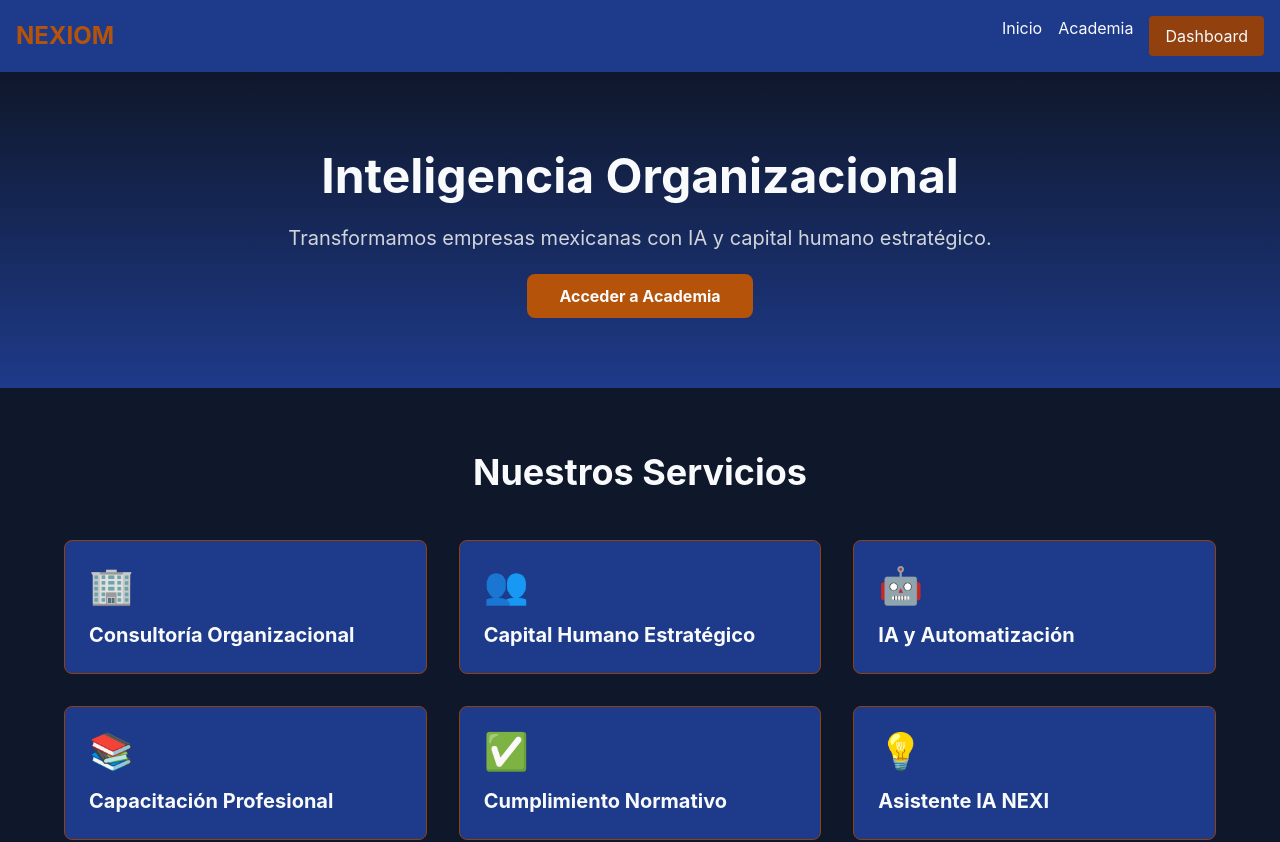
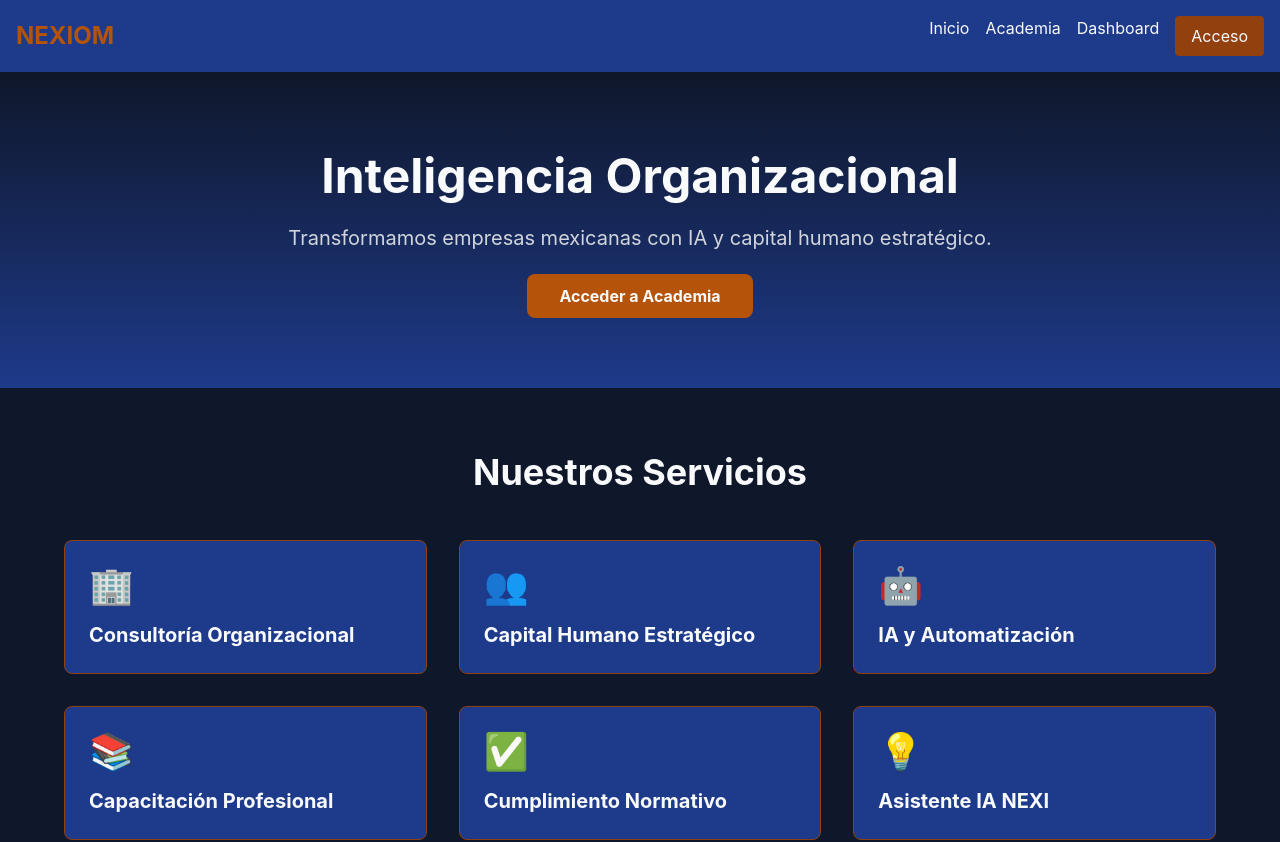
Before and after one commit to Giovannyceronp-stack/nexiom-web, a Next.js app: page / in a window 1280 px wide. Shown: the top 842 px of the page. Built offline with nearby package versions, Linux system fonts and the light colour scheme.

Commit message:
fix: restore auth navigation link

```diff
--- a/src/components/Header.tsx
+++ b/src/components/Header.tsx
@@ -12,7 +12,8 @@ export function Header() {
         <div className="flex gap-4">
           <Link href="/" className="hover:text-nexiom-bronze">Inicio</Link>
           <Link href="/academia" className="hover:text-nexiom-bronze">Academia</Link>
-          <Link href="/dashboard" className="bg-nexiom-bronze px-4 py-2 rounded">Dashboard</Link>
+          <Link href="/dashboard" className="hover:text-nexiom-bronze">Dashboard</Link>
+          <Link href="/auth" className="bg-nexiom-bronze px-4 py-2 rounded">Acceso</Link>
         </div>
       </nav>
     </header>
```
